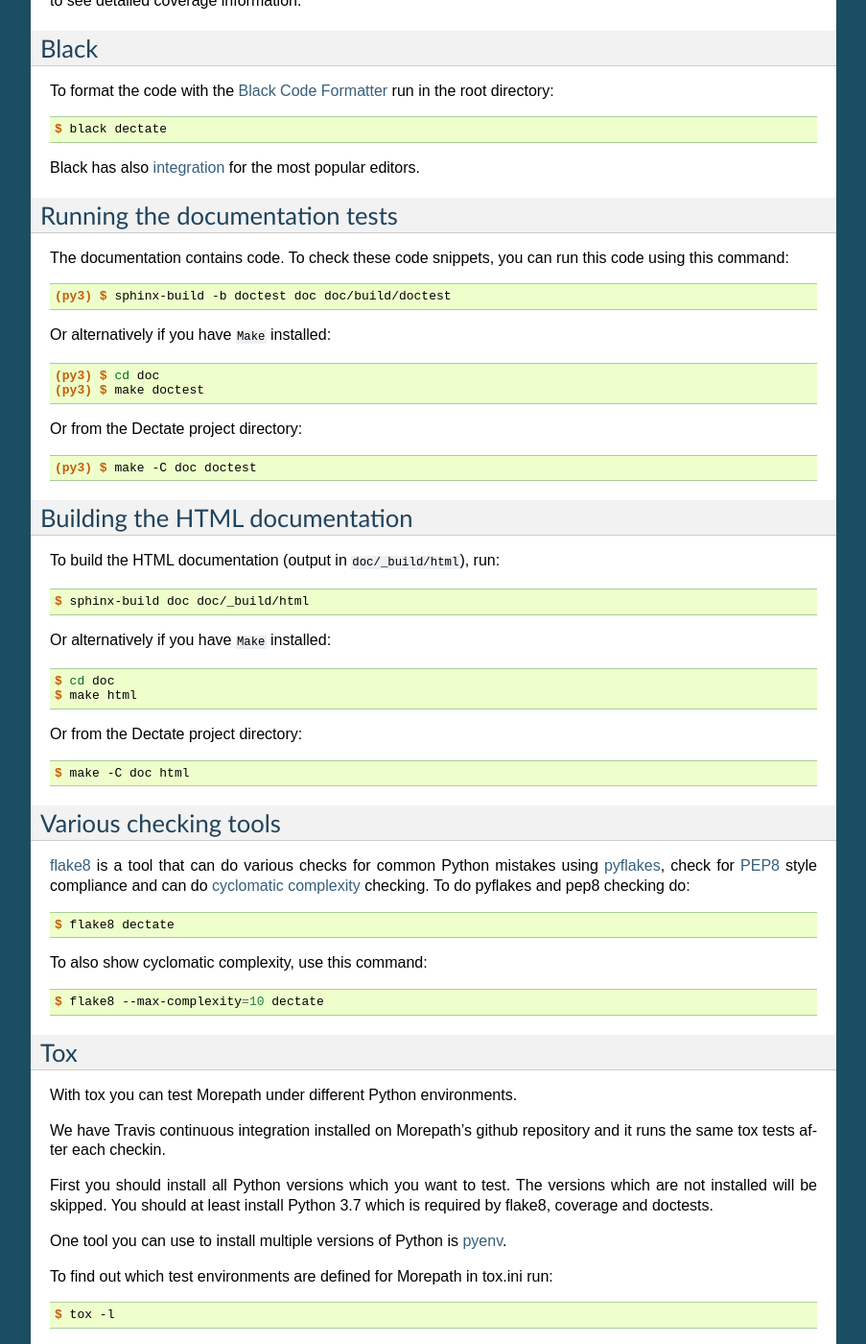
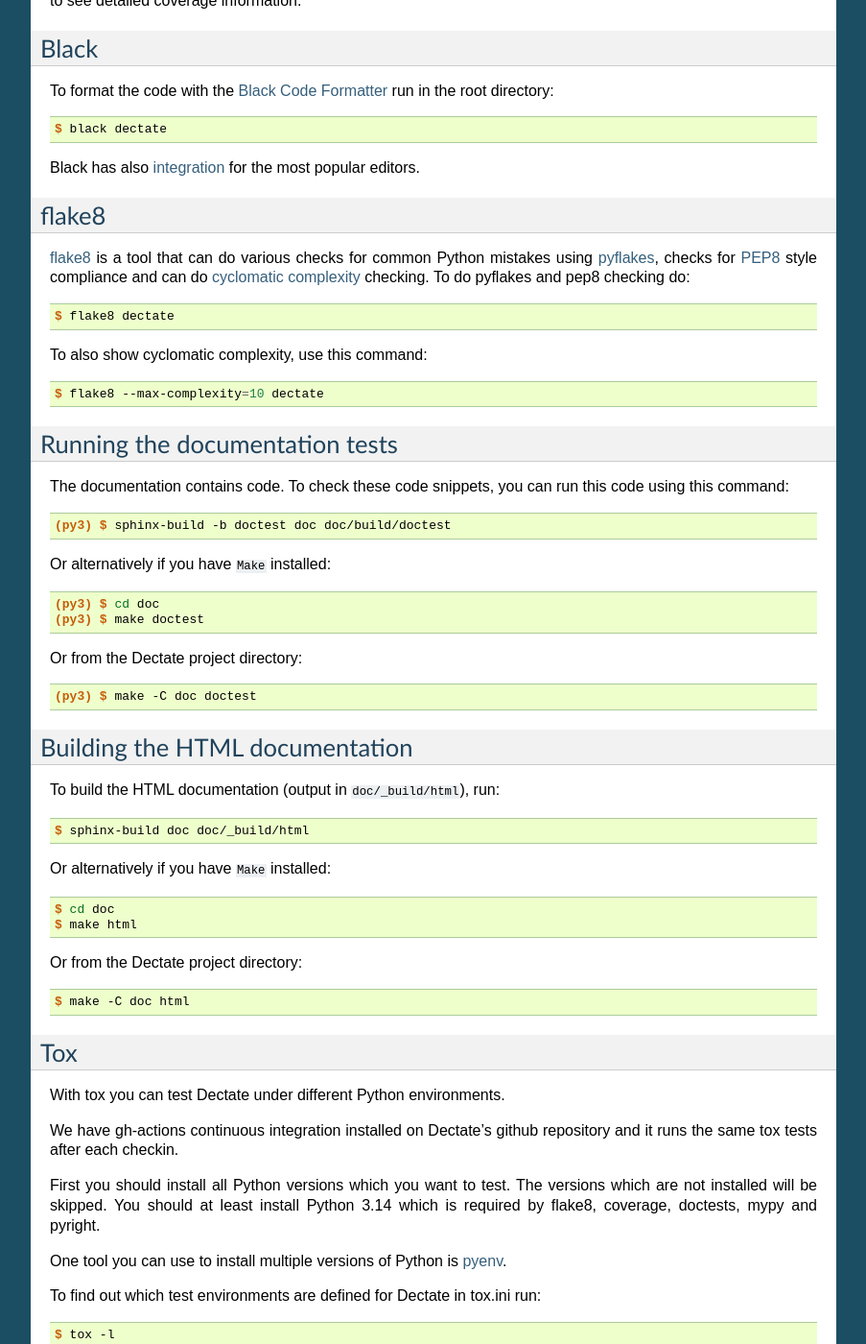
Before and after one commit to morepath/dectate, a Sphinx documentation site: the page built from doc/developing.rst, in a window 1280 px wide and 1400 px high, scrolled down 1143 px. Shown: the whole window at 96% size, without its empty margins (198-1101 px from the left). Built offline with Sphinx 7.4.7, drawn with Linux system fonts in a browser that asks for light colours; part of the change alters nothing that is shown; some of the changed text lies outside the part shown.

Commit message:
docs: adjust developing.rst

```diff
--- a/doc/developing.rst
+++ b/doc/developing.rst
@@ -54,19 +54,19 @@ install the `pre-commit hook`_ for Black integration before committing::
 Running the tests
 -----------------
 
-You can run the tests using `py.test`_::
+You can run the tests using `pytest`_::
 
-  $ py.test
+  $ pytest
 
 To generate test coverage information as HTML do::
 
-  $ py.test --cov --cov-report html
+  $ pytest --cov --cov-report html
 
 You can then point your web browser to the ``htmlcov/index.html`` file
 in the project directory and click on modules to see detailed coverage
 information.
 
-.. _`py.test`: https://pytest.org/latest/
+.. _`pytest`: https://pytest.org
 
 Black
 -----
@@ -79,6 +79,30 @@ Black has also integration_ for the most popular editors.
 
 .. _`Black Code Formatter`: https://black.readthedocs.io
 .. _integration: https://black.readthedocs.io/en/stable/editor_integration.html
+
+flake8
+------
+
+flake8_ is a tool that can do various checks for common Python
+mistakes using pyflakes_, checks for PEP8_ style compliance and
+can do `cyclomatic complexity`_ checking. To do pyflakes and pep8
+checking do::
+
+  $ flake8 dectate
+
+To also show cyclomatic complexity, use this command::
+
+  $ flake8 --max-complexity=10 dectate
+
+
+.. _flake8: https://pypi.org/project/flake8
+
+.. _pyflakes: https://pypi.org/project/pyflakes
+
+.. _pep8: https://peps.python.org/pep-0008
+
+.. _`cyclomatic complexity`: https://en.wikipedia.org/wiki/Cyclomatic_complexity
+
 
 Running the documentation tests
 -------------------------------
@@ -113,44 +137,22 @@ Or from the Dectate project directory::
 
   $ make -C doc html
 
-Various checking tools
-----------------------
-
-flake8_ is a tool that can do various checks for common Python
-mistakes using pyflakes_, check for PEP8_ style compliance and
-can do `cyclomatic complexity`_ checking. To do pyflakes and pep8
-checking do::
-
-  $ flake8 dectate
-
-To also show cyclomatic complexity, use this command::
-
-  $ flake8 --max-complexity=10 dectate
-
-.. _flake8: https://pypi.org/project/flake8
-
-.. _pyflakes: https://pypi.org/project/pyflakes
-
-.. _pep8: https://peps.python.org/pep-0008
-
-.. _`cyclomatic complexity`: https://en.wikipedia.org/wiki/Cyclomatic_complexity
-
 Tox
 ---
 
-With tox you can test Morepath under different Python environments.
+With tox you can test Dectate under different Python environments.
 
-We have Travis continuous integration installed on Morepath's github
+We have gh-actions continuous integration installed on Dectate's github
 repository and it runs the same tox tests after each checkin.
 
 First you should install all Python versions which you want to
 test. The versions which are not installed will be skipped. You should
-at least install Python 3.7 which is required by flake8, coverage and
-doctests.
+at least install Python 3.14 which is required by flake8, coverage,
+doctests, mypy and pyright.
 
 One tool you can use to install multiple versions of Python is pyenv_.
 
-To find out which test environments are defined for Morepath in tox.ini run::
+To find out which test environments are defined for Dectate in tox.ini run::
 
   $ tox -l
 
```
